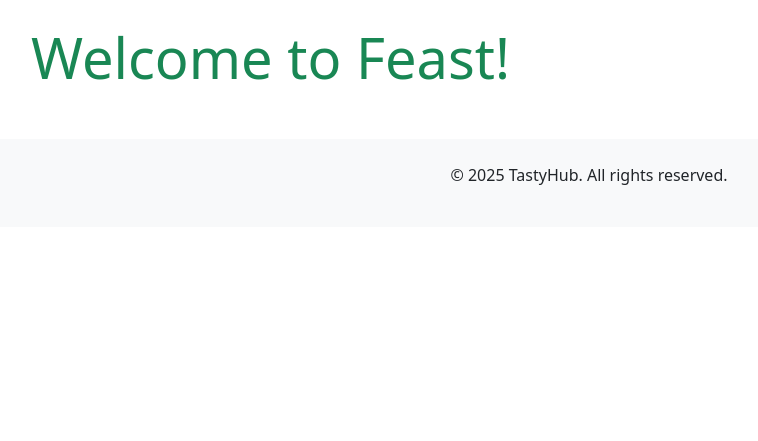
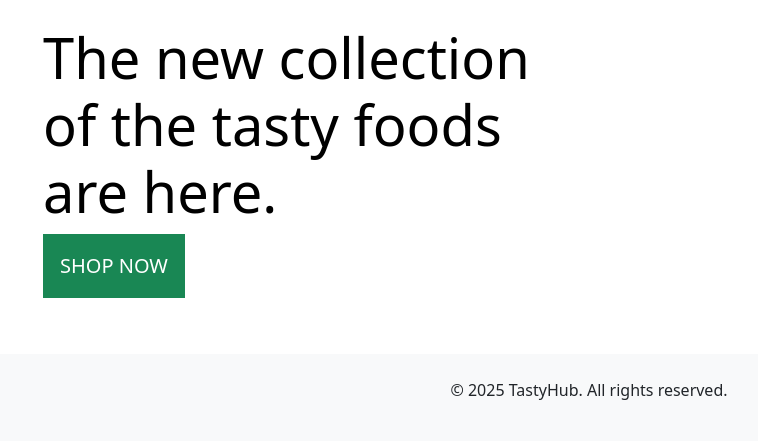
Before and after one commit to Sultana-akther20/TastyHub, a Django app: page / in a window 1280 px wide. Shown: the part 56-497 px from the top of the page, without its empty margins (51-809 px from the left). Run offline with Django 4.2, Linux system fonts and the light colour scheme.

Commit message:
Add the homepage

```diff
--- a/hub/templates/hub/index.html
+++ b/hub/templates/hub/index.html
@@ -4,9 +4,28 @@
 
 {% load i18n %}
 
+{% block page_header %}
+<div class="container header-container">
+    <div class="row">
+        <div class="col">
+            </div>
+            </div>
+            </div>
 
-{% block title %}Feast{% endblock %}
+{% endblock %}
 
 {% block content %}
-<h1 class="display-4 text-success">Welcome to Feast!</h1>
+<div class="container h-100">
+    <div class="row h-100">
+        <div class="col-7 col-md-6 my-auto">
+<h1 class="display-4 logo-font text-black">
+The new collection of the tasty foods are here.
+</h1>
+        </div>
+        <h4>
+            <a href="{% url 'hub:feast' %}" class="shop-now-button btn btn-success btn-lg rounded-0 text-uppercase py-3">Shop Now</a>
+        </h4>
+    </div>
+</div>
+
 {% endblock %}
```
